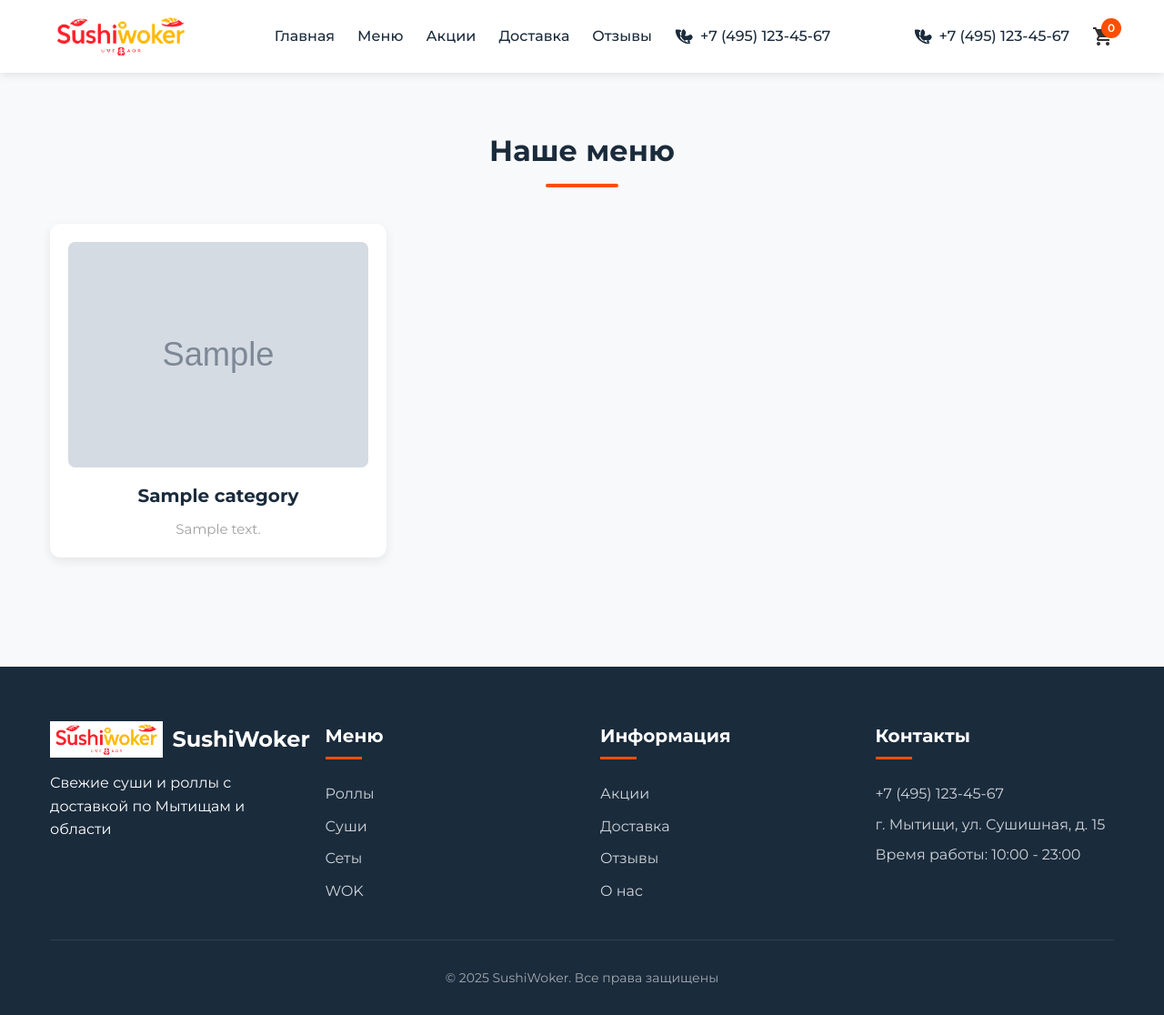
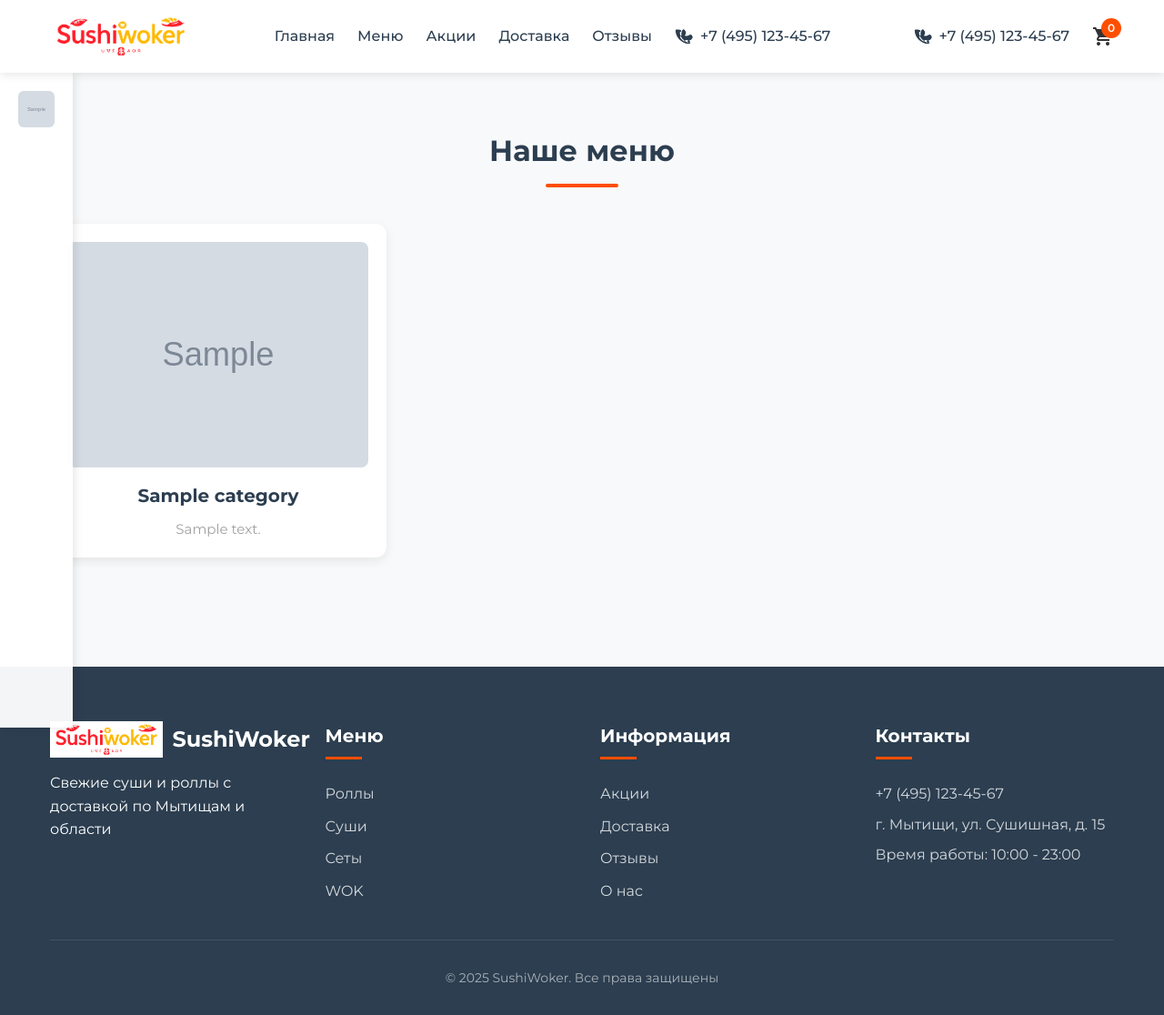
Before and after one commit to srgss1/sushiwoker, a Django app: page /menu/ in a window 1280 px wide. Shown: the whole page at 91% size. Run offline with Django 5.2, Linux system fonts and the light colour scheme; tables that the repository leaves empty hold one stand-in row (values such as "Sample post"); grey boxes marked "Sample" are stand-in pictures.

Commit message:
Сделано боковое меню (требует доработки)

```diff
--- a/config/settings.py
+++ b/config/settings.py
@@ -65,6 +65,7 @@ TEMPLATES = [
                 'django.contrib.auth.context_processors.auth',
                 'django.contrib.messages.context_processors.messages',
                 'core.context_processors.cart',
+                'core.context_processors.categories',
             ],
         },
     },
--- a/core/context_processors.py
+++ b/core/context_processors.py
@@ -1,3 +1,4 @@
+from core.models import Category
 from orders.models import Cart
 
 
@@ -9,3 +10,9 @@ def cart(request):
             request.session.create()
         cart, created = Cart.objects.get_or_create(session_key=request.session.session_key)
     return {'cart': cart}
+
+
+def categories(request):
+    return {
+        'categories': Category.objects.filter(is_active=True).order_by('order')
+    }
--- a/core/views.py
+++ b/core/views.py
@@ -54,3 +54,7 @@ def category_view(request, slug):
         'products': products,
         'cart': get_cart(request)
     })
+
+
+def get_categories(request):
+    return Category.objects.filter(is_active=True).order_by('order')
--- a/static/css/style.css
+++ b/static/css/style.css
@@ -10,6 +10,7 @@
     --gray-medium: #a0a0a0;        /* Второстепенный текст */
     --success: #28a745;            /* Успешные действия */
     --shadow: 0 4px 12px rgba(0, 0, 0, 0.08);
+	--header-height: 80px;
     --header-text: var(--primary-dark); /* Цвет текста в шапке */
     --header-bg: white; /* Фон шапки */
     --header-shadow: 0 2px 10px rgba(0, 0, 0, 0.1); /* Тень шапки */
@@ -929,3 +930,106 @@ footer {
     color: var(--text-dark);
     line-height: 1.6;
 }
+
+/* ===== Боковое меню ===== */
+.sidebar {
+  position: fixed;
+  left: -80px;
+  top: var(--header-height);
+  height: calc(100vh - var(--header-height));
+  width: 80px;
+  background: rgba(255, 255, 255, 0.95);
+  z-index: 100;
+  transition: all 0.3s ease;
+  box-shadow: 2px 0 10px rgba(0, 0, 0, 0.1);
+}
+
+.sidebar.active {
+  left: 0;
+}
+
+.sidebar-inner {
+  display: flex;
+  flex-direction: column;
+  height: 100%;
+}
+
+.menu-item {
+  position: relative;
+  display: flex;
+  align-items: center;
+  justify-content: center;
+  height: 80px;
+  transition: all 0.3s;
+}
+
+.menu-item:hover {
+  background: #2c3e50;
+}
+
+.menu-icon {
+  width: 40px;
+  height: 40px;
+  object-fit: cover;
+  border-radius: 6px;
+}
+
+.menu-icon.placeholder {
+  background: #f0f0f0;
+  display: flex;
+  align-items: center;
+  justify-content: center;
+  color: #999;
+}
+
+.menu-tooltip {
+  position: absolute;
+  left: 100%;
+  top: 50%;
+  transform: translateY(-50%);
+  background: #2c3e50;
+  color: white;
+  padding: 8px 15px;
+  border-radius: 4px;
+  white-space: nowrap;
+  opacity: 0;
+  visibility: hidden;
+  transition: all 0.2s;
+  margin-left: 10px;
+  font-size: 14px;
+  text-transform: uppercase;
+}
+
+.menu-item:hover .menu-tooltip {
+  opacity: 1;
+  visibility: visible;
+  margin-left: 20px;
+}
+
+.menu-toggle {
+  position: fixed;
+  left: 20px;
+  top: 20px;
+  z-index: 101;
+  background: none;
+  border: none;
+  cursor: pointer;
+  color: var(--primary-dark);
+  display: none;
+}
+
+/* Адаптивность */
+@media (max-width: 1024px) {
+  .menu-toggle {
+    display: block;
+  }
+
+  .sidebar {
+    left: -100%;
+    width: 70%;
+  }
+
+  .sidebar.active {
+    left: 0;
+  }
+}
--- a/static/js/main.js
+++ b/static/js/main.js
@@ -60,6 +60,41 @@ document.addEventListener('DOMContentLoaded', function() {
                 mainNav.classList.remove('active');
                 document.body.classList.remove('no-scroll');
             });
+        });
+    }
+
+    // ============= Боковое меню категорий =============
+    const menuToggle = document.getElementById('menuToggle');
+    const sidebar = document.getElementById('categoriesSidebar');
+
+    if (menuToggle && sidebar) {
+        // Переключение меню
+        menuToggle.addEventListener('click', function(e) {
+            e.stopPropagation();
+            sidebar.classList.toggle('active');
+        });
+
+        // Автоматическое открытие на десктопах
+        if (window.innerWidth >= 1024) {
+            sidebar.classList.add('active');
+        }
+
+        // Адаптация при ресайзе
+        window.addEventListener('resize', function() {
+            if (window.innerWidth >= 1024) {
+                sidebar.classList.add('active');
+            } else {
+                sidebar.classList.remove('active');
+            }
+        });
+
+        // Закрытие при клике вне меню (для мобилок)
+        document.addEventListener('click', function(e) {
+            if (window.innerWidth < 1024 &&
+                !sidebar.contains(e.target) &&
+                e.target !== menuToggle) {
+                sidebar.classList.remove('active');
+            }
         });
     }
 
--- a/templates/base.html
+++ b/templates/base.html
@@ -17,12 +17,25 @@
             --hero-bg: url('{% static "images/hero-bg.jpg" %}');
         }
     </style>
+    <style>
+        :root {
+          --primary-dark: #2c3e50; /* Цвет фона меню */
+        }
+    </style>
     {% block extra_css %}{% endblock %}
 </head>
 <body>
 <header>
     <div class="container">
         <div class="header-inner">
+
+            <!-- Кнопка открытия меню (в шапке) -->
+            <button id="menuToggle" class="menu-toggle">
+                <svg width="24" height="24" viewBox="0 0 24 24" fill="none" xmlns="http://www.w3.org/2000/svg">
+                    <path d="M3 18H21V16H3V18ZM3 13H21V11H3V13ZM3 6V8H21V6H3Z" fill="currentColor"/>
+                </svg>
+            </button>
+
             <a href="{% url 'index' %}" class="logo">
                 <img src="{% static 'images/logo.png' %}" alt="SushiWoker">
             </a>
@@ -142,5 +155,22 @@
     };
     console.log('Cart data loaded:', window.cartData); // Для отладки
 </script>
+
+<!-- Боковое меню категорий -->
+<aside id="categoriesSidebar" class="sidebar">
+    <div class="sidebar-inner">
+        {% for category in categories %}
+        <a href="{% url 'category_detail' category.slug %}" class="menu-item" data-category="{{ category.slug }}">
+            {% if category.image %}
+            <img src="{{ category.image.url }}" alt="{{ category.name }}" class="menu-icon">
+            {% else %}
+            <div class="menu-icon placeholder"></div>
+            {% endif %}
+            <span class="menu-tooltip">{{ category.name }}</span>
+        </a>
+        {% endfor %}
+    </div>
+</aside>
+
 </body>
 </html>
```
Also changed, not shown: static/images/hero-bg.jpg, 1 other file.
